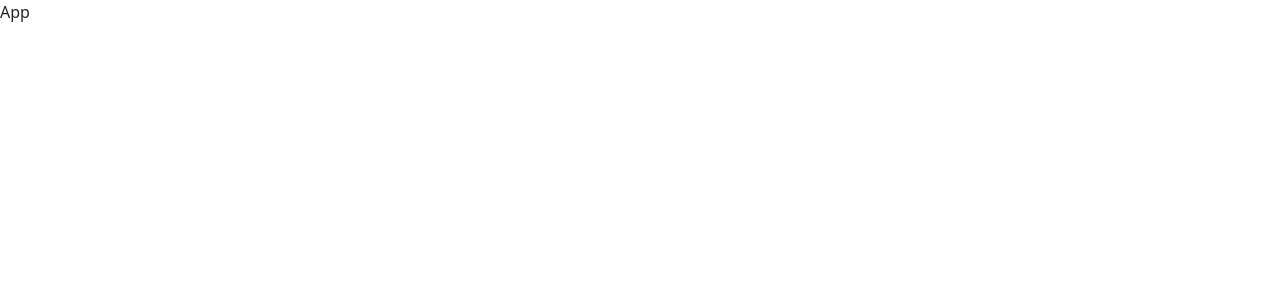
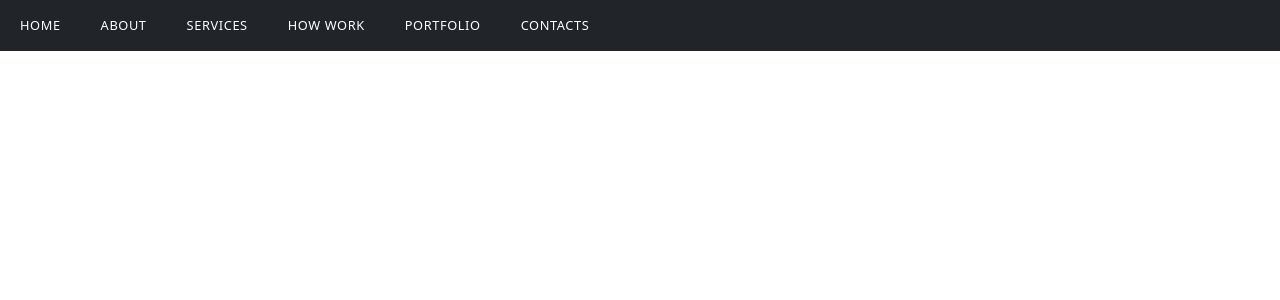
Before and after one commit to ejjang2030/pmel, a React (Create React App) app: page / in a window 1280 px wide. Shown: the top 300 px of the page. Built offline with nearby package versions, Linux system fonts and the light colour scheme.

Commit message:
made navbar

```diff
--- a/package.json
+++ b/package.json
@@ -3,6 +3,9 @@
   "version": "0.1.0",
   "private": true,
   "dependencies": {
+    "@fortawesome/fontawesome-svg-core": "^1.2.36",
+    "@fortawesome/free-solid-svg-icons": "^5.15.4",
+    "@fortawesome/react-fontawesome": "^0.1.16",
     "@testing-library/jest-dom": "^5.14.1",
     "@testing-library/react": "^11.2.7",
     "@testing-library/user-event": "^12.8.3",
--- /dev/null
+++ b/src/App.css
@@ -0,0 +1,50 @@
+@import url('https://fonts.googleapis.com/css2?family=Roboto+Condensed:wght@300&display=swap');
+
+:root {
+    --primary-white: #fff;
+    --primary-orange: #f9ab00;
+    --primary-dark: rgba(255, 255, 255, 0);
+}
+
+body {
+    font-family: "Roboto Condensed" sans-serif;
+}
+
+/* ------------- Navbar -----------------*/
+
+
+
+/* -------------- Menu Links ------------*/
+nav a.nav-link {
+    /* font-weight: 500 */
+    font-size: .8rem;
+    letter-spacing: 0.0375rem;
+    cursor: pointer;
+}
+
+
+nav ul li {
+    text-transform: uppercase;
+}
+
+.navbar-nav > li > a {
+    margin-right: 0.75rem;
+    margin-left: 0.75rem;
+    color: var(--primary-white) !important;
+    border-top: 0.1875rem solid var(--primary-dark) in !important;
+}
+
+.navbar-brand {
+    max-width: 17.25rem;
+    padding: 0 in !important;
+    height: 6rem;
+}
+
+.navbar-nav > li > a.active, .navbar-nav > li > a.active:focus {
+    border-top: 0.1875rem solid var(--primary-orange) !important;
+}
+
+
+.navbar-nav > li > a:hover {
+    border-top: 0.1875rem solid var(--primary-orange) !important;
+}
--- a/src/App.js
+++ b/src/App.js
@@ -1,8 +1,11 @@
 import "bootstrap/dist/css/bootstrap.min.css";
+import Navbar from "./components/Navbar";
+import "./App.css";
+
 
 function App() {
   return (
-    <div>App</div>
+    <Navbar/>
   );
 }
 
--- /dev/null
+++ b/src/components/Navbar.js
@@ -0,0 +1,42 @@
+import React from 'react';
+// React Fontawesome imports
+import { FontAwesomeIcon } from "@fortawesome/react-fontawesome";
+import { faBars } from '@fortawesome/free-solid-svg-icons';
+
+const Navbar = () => {
+    return (
+        <nav className="navbar navbar-expand-lg navbar-light bg-dark">
+            <div className="containter">
+
+                <button className="navbar-toggler" type="button" data-toggle="collapse" data-target="#navbarSupportedContent" aria-controls="navbarSupportedContent" aria-expanded="false" aria-label="Toggle navigation">
+                    <FontAwesomeIcon icon={faBars} style={{ color: "#ffffff" }} />
+                </button>
+
+                <div className="collapse navbar-collapse" id="navbarSupportedContent">
+                    <ul className="navbar-nav">
+                        <li className="nav-item active">
+                            <a className="nav-link" href="#">Home</a>
+                        </li>
+                        <li className="nav-item">
+                            <a className="nav-link" href="#">About</a>
+                        </li>
+                        <li className="nav-item">
+                            <a className="nav-link" href="#">Services</a>
+                        </li>
+                        <li className="nav-item">
+                            <a className="nav-link" href="#">How Work</a>
+                        </li>
+                        <li className="nav-item">
+                            <a className="nav-link" href="#">Portfolio</a>
+                        </li>
+                        <li className="nav-item">
+                            <a className="nav-link" href="#">Contacts</a>
+                        </li>
+                    </ul>
+                </div>
+            </div>
+        </nav>
+    );
+}
+
+export default Navbar;
```
Also changed, not shown: 1 other file (tests, documents, lock files or other folders).
